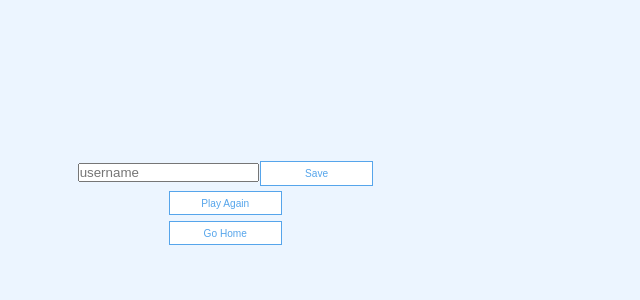
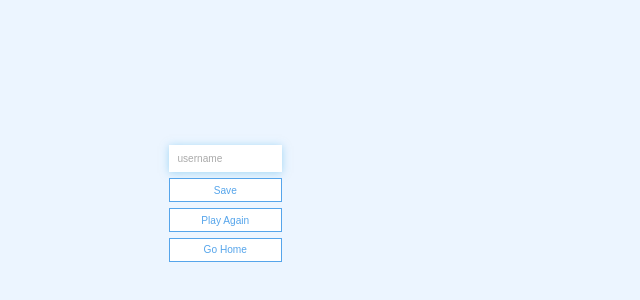
Before and after one commit to felixportuphy/Build-a-quiz-App-Using-HTML-CSS-and-JavaScript, a plain HTML site: page end.html in a window 1280 px wide. Shown: the part 208-508 px from the top of the page, without its empty margins (0-640 px from the left). Drawn offline with Linux system fonts and the light colour scheme.

Commit message:
modification of files

```diff
--- a/game.js
+++ b/game.js
@@ -50,6 +50,7 @@ startGame = () => {
 
 getNewQuestion = () => {
   if (availableQuesions.length === 0 || questionCounter >= MAX_QUESTIONS) {
+    localStorage.setItem("mostRecentScore", score);
     //go to the end page
     return window.location.assign("/end.html");
   }
--- a/style.css
+++ b/style.css
@@ -99,3 +99,25 @@ h3{
     box-shadow:none;
     transform:none;
 }
+
+
+/* FORMS */
+form {
+    width: 100%;
+    display: flex;
+    flex-direction: column;
+    align-items: center;
+  }
+
+  input {
+    margin-bottom: 1rem;
+    width: 20rem;
+    padding: 1.5rem;
+    font-size: 1.8rem;
+    border: none;
+    box-shadow: 0 0.1rem 1.4rem 0 rgba(86, 185, 235, 0.5);
+  }
+
+  input::placeholder {
+    color: #aaa;
+  }
```
Also changed, not shown: index.html (+7 -7 lines).
